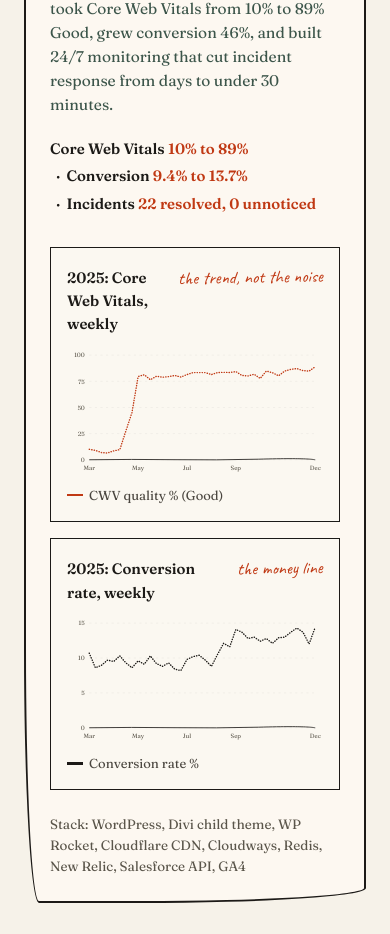
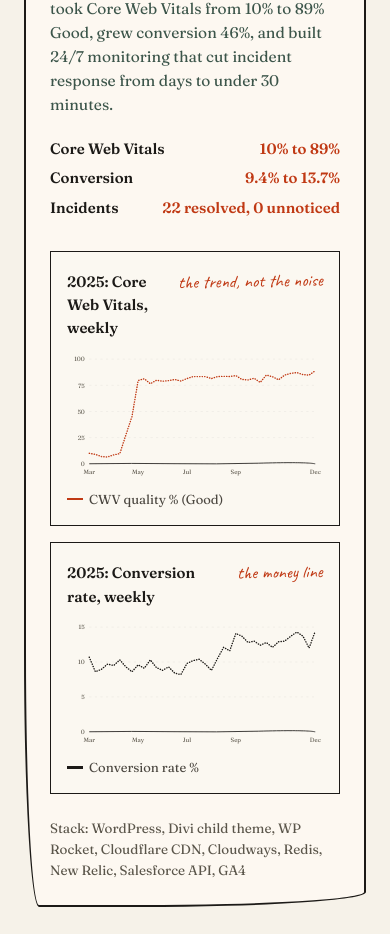
Before and after one commit to yuuhub/yuuri-portfolio, a Next.js app: page / in a window 390 px wide. Shown: the part 1554-2488 px from the top of the page. Built offline with nearby package versions, Linux system fonts and the light colour scheme.

Commit message:
Case study metrics: stacked label/value rows on mobile (spec-sheet style), inline row on desktop

```diff
--- a/app/page.tsx
+++ b/app/page.tsx
@@ -104,7 +104,21 @@
           <p className="max-w-[620px] text-[15.5px] md:text-[16.5px] text-[var(--green-note)]">
             {featured.summary}
           </p>
-          <div className="mt-5 text-[15px] md:text-[18px] font-semibold flex flex-wrap gap-x-2 gap-y-1">
+          <div className="mt-5 text-[15px] md:text-[18px] font-semibold">
+            <div className="flex flex-col gap-1.5 md:hidden">
+              {featured.metrics?.map((m) => (
+                <div
+                  key={m.label}
+                  className="flex justify-between items-baseline gap-3"
+                >
+                  <span>{m.label}</span>
+                  <span className="text-[var(--accent)] whitespace-nowrap text-right">
+                    {m.value}
+                  </span>
+                </div>
+              ))}
+            </div>
+            <div className="hidden md:flex md:flex-wrap md:gap-x-2 md:gap-y-1">
               {featured.metrics?.map((m, i) => (
                 <span key={m.label} className="whitespace-nowrap">
                   {i > 0 && <span className="mx-1.5">·</span>}
@@ -112,6 +126,7 @@
                   <span className="text-[var(--accent)]">{m.value}</span>
                 </span>
               ))}
+            </div>
           </div>
           <div className="mt-8">
             <SterlingChart />
```
Lines whose indentation alone changed are shown as unchanged.
